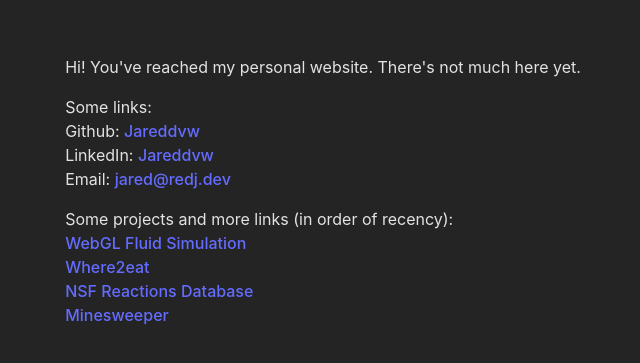
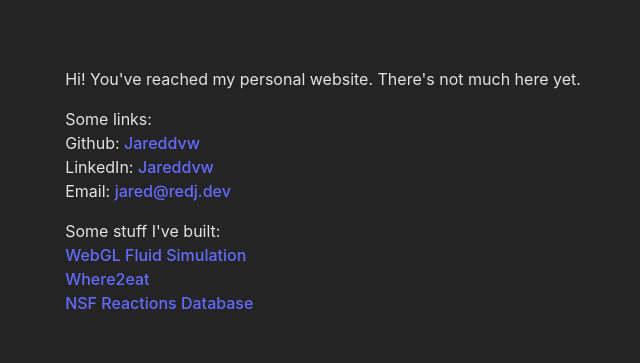
Before and after one commit to Jareddvw/Jareddvw.github.io, a React (Vite) app: page / in a window 1280 px wide. Shown: the part 209-572 px from the top of the page, without its empty margins (317-957 px from the left). Built offline with nearby package versions, Linux system fonts and the light colour scheme.

Commit message:
Remove minesweeper for now

```diff
--- a/src/components/ProjectList.tsx
+++ b/src/components/ProjectList.tsx
@@ -19,7 +19,7 @@
 export const ProjectList = () => {
   return (
     <div style={{ marginTop: '1rem' }}>
-        Some projects and more links (in order of recency):
+        Some stuff I've built:
         {/* <Section title="WebGL Fluid Simulation" link="https://redj.dev/webgl-fluid/" description="In-browser fluid simulation written in TypeScript with WebGL2." />
         <Section title="Where2eat" link="https://github.com/Jareddvw/where2eat" description="React Native mobile app to help groups of users decide where to eat." />
         <Section title="NSF Reactions Database" link="https://db.gem-net.net/" description="Database for ribosomal reactions. Internship project for the NSF Center for Genetically Encoded Materials." />
@@ -33,9 +33,6 @@
         <div>
             <a href="https://db.gem-net.net/">NSF Reactions Database</a>
         </div>
-        <div>
-            <a href="https://redj.dev/minesweeper/">Minesweeper</a>
-        </div>
     </div>
   )
 }
```
